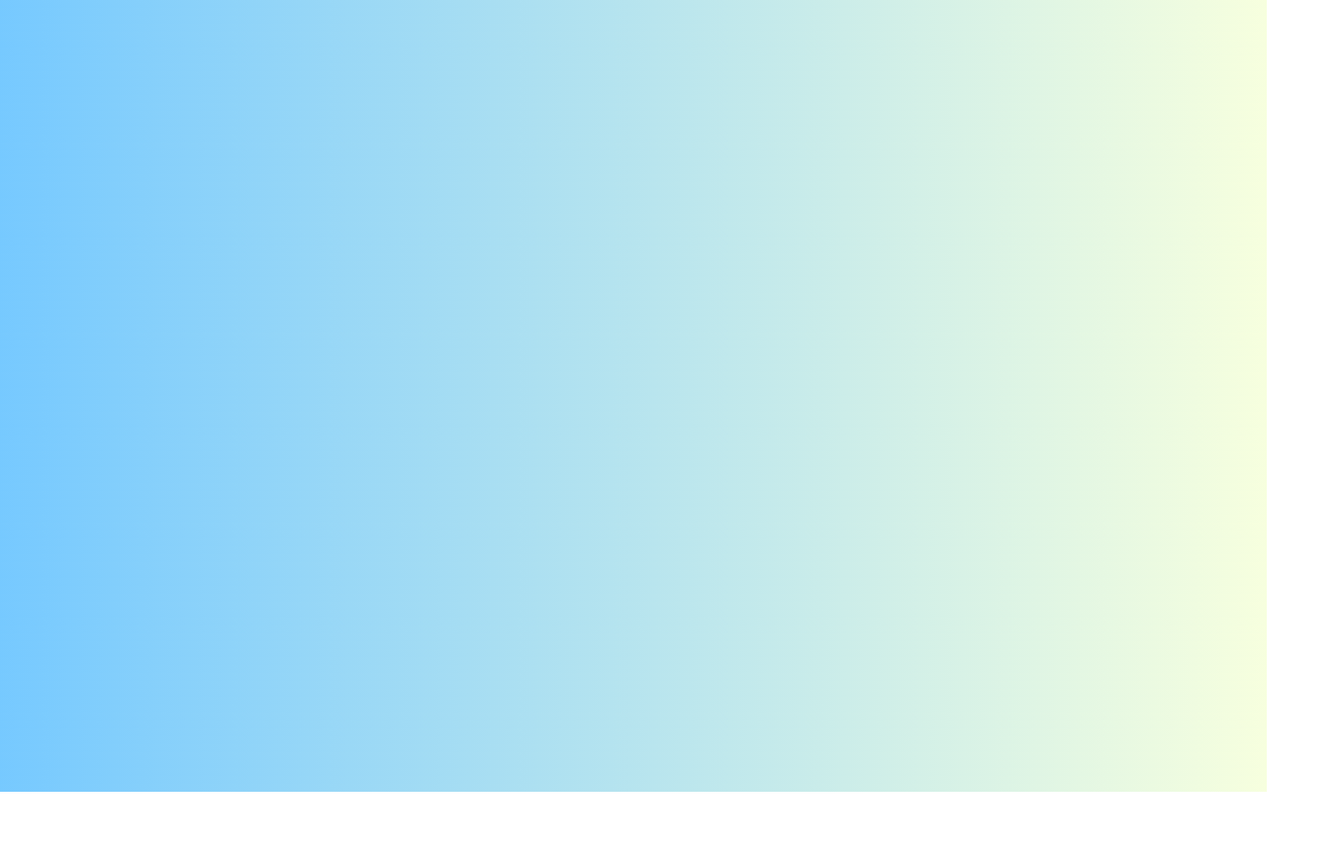
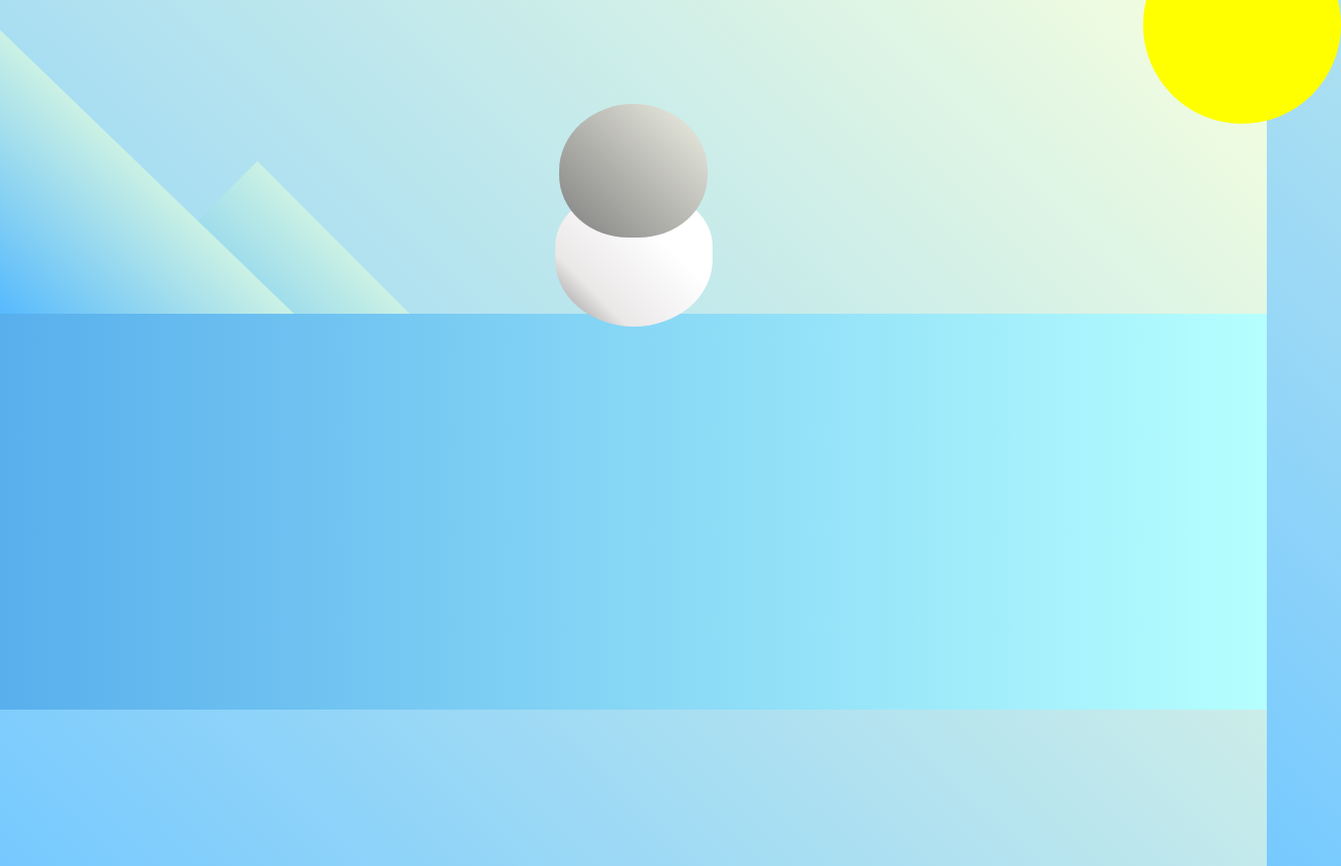
Before and after one commit to ruth-chirwa/Building-a-Penguin, a plain HTML site: page index.html in a window 1280 px wide. Shown: the whole page at 99% size, 1355 px wide, since content can reach past the window. Before the commit the page ends 800 px from the top, so only its background shows below. Drawn offline with Linux system fonts and the light colour scheme.

Commit message:
added more css selectors

```diff
--- a/styles.css
+++ b/styles.css
@@ -1,3 +1,91 @@
 body{
     background: linear-gradient(45deg, rgb(118, 201, 255),rgb(247, 255, 222));
+    padding: 0;
+    margin: 0;
+    width: 100%;
+  height: 100vh;
+  overflow: hidden;
+}
+.left-mountain {
+    width: 300px;
+    height: 300px;
+    background: linear-gradient(rgb(203, 241, 228), rgb(80, 183, 255));
+    position: absolute;
+    transform: skew(0deg, 44deg);
+    z-index: 2;
+    margin-top: 100px;
   }
+  .back-mountain{
+    width: 300px;
+    height: 300px;
+    background: linear-gradient(rgb(203, 241, 228),rgb(47, 170, 255));
+    position: absolute;
+    z-index: 1;
+  transform: rotate(45deg);
+  left: 110px;
+  top: 225px;
+}
+.penguin {
+    width: 300px;
+    height: 300px;
+    margin: auto;
+    margin-top: 75px;
+    position: relative;
+    z-index: 4;
+  }
+  .penguin-head {
+    width: 50%;
+    height: 45%;
+    background: linear-gradient(
+      45deg,
+      gray,
+      rgb(239, 240, 228)
+    );
+   border-radius: 70% 70% 65% 65%;
+   top:10%;
+  left: 25%;
+  z-index: 1;
+  }
+  .penguin-body{
+    width: 53%;
+    height: 45%;
+    background: linear-gradient(45deg,
+    rgb(134, 133, 133) 0%,
+    rgb(234, 231, 231) 25%,
+    white 67%);
+    border-radius: 80% 80% 100% 100%;
+    top:40%;
+  left: 23.5%;
+  }
+  .penguin *{
+    position: absolute;
+  }
+  .penguin-body::before {
+    content: "";
+    position: absolute;
+    width: 50%;
+    height: 45%;
+    background-color: gray;
+    top: 10%;
+    left: 25%;
+    border-radius: 0% 0% 100% 100%;
+    background: transparent 30%;
+    opacity: 70%;
+  }
+  .ground {
+    width: 100vw;
+    height: 400px;
+    background: linear-gradient(90deg, rgb(88, 175, 236), rgb(182, 255, 255));
+    z-index: 3;
+    position: absolute;
+    margin-top: -58px;
+  }
+  .sun {
+    width: 200px;
+    height: 200px;
+    background-color: yellow;
+    position: absolute;
+    border-radius: 50%;
+    top: -75px;
+  right: -75px;
+  }
```
